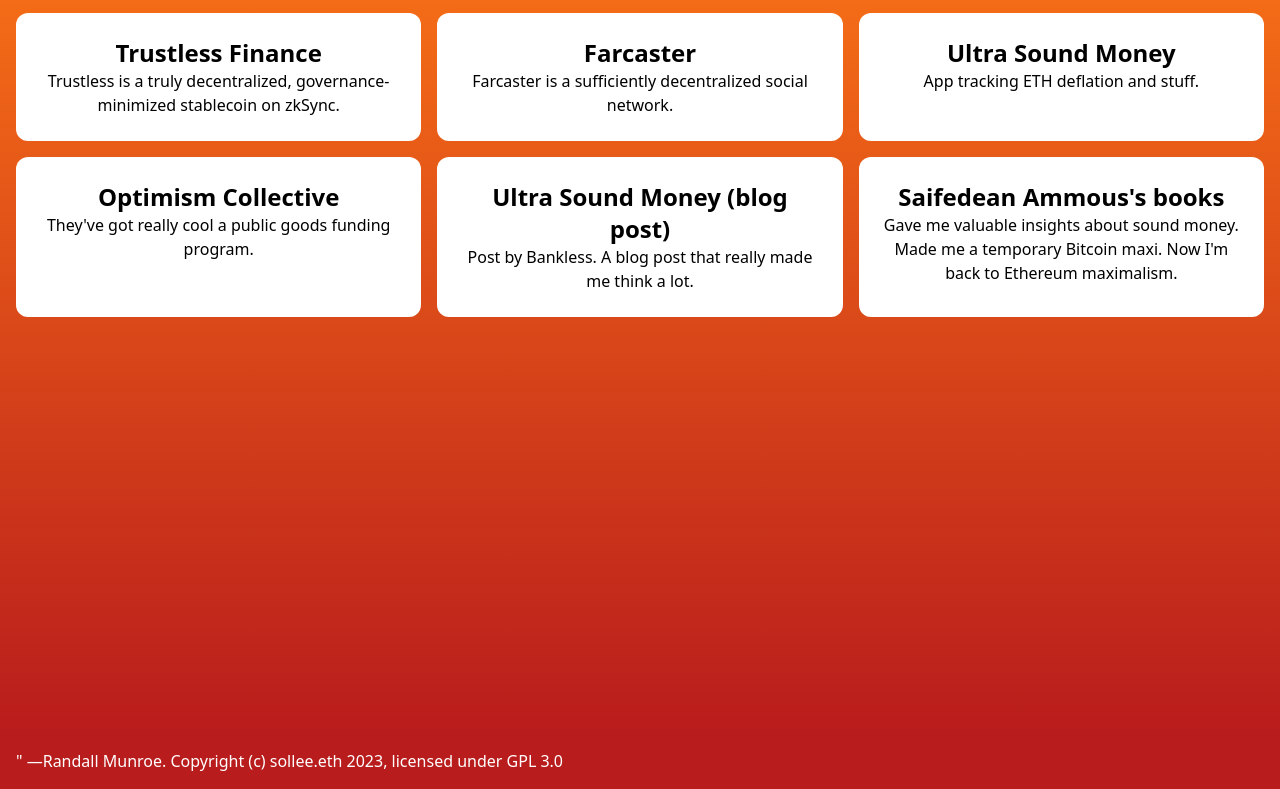
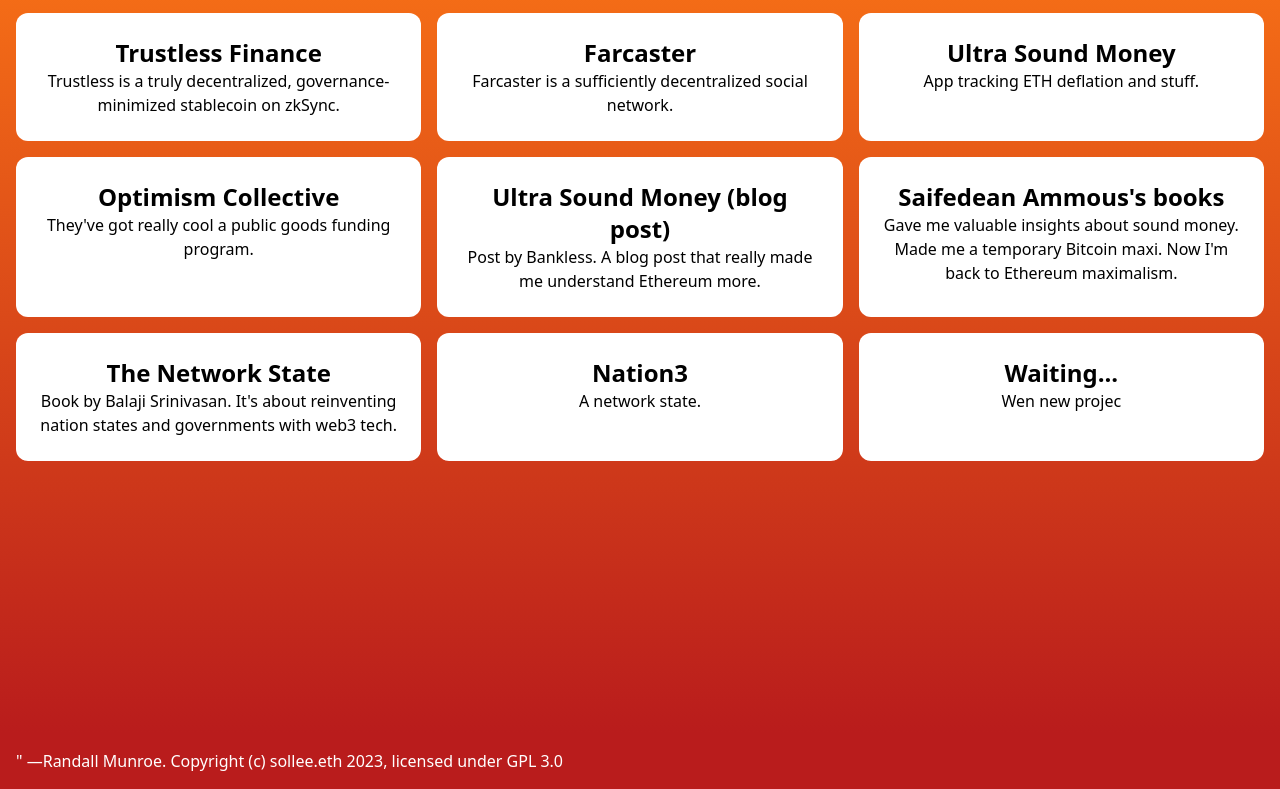
Before and after one commit to solleedev/sollee-eth-site, an Astro site: page / in a window 1280 px wide. Shown: the part 1827-2616 px from the top of the page. Built offline with nearby package versions, Linux system fonts and the light colour scheme; Astro itself is replaced by a stand-in of ours.

Commit message:
netwok states, nation3

```diff
--- a/src/pages/index.astro
+++ b/src/pages/index.astro
@@ -93,11 +93,23 @@
           </CardOnOrange>
           <CardOnOrange href="https://newsletter.banklesshq.com/p/ultra-sound-money-">
             <h2 class="text-2xl font-bold">Ultra Sound Money (blog post)</h2>
-            <p>Post by Bankless. A blog post that really made me think a lot.</p>
+            <p>Post by Bankless. A blog post that really made me understand Ethereum more.</p>
           </CardOnOrange>
           <CardOnOrange href="https://saifedean.com/">
             <h2 class="text-2xl font-bold">Saifedean Ammous's books</h2>
             <p>Gave me valuable insights about sound money. Made me a temporary Bitcoin maxi. Now I'm back to Ethereum maximalism.</p>
+          </CardOnOrange>
+          <CardOnOrange href="https://thenetworkstate.com/">
+            <h2 class="text-2xl font-bold">The Network State</h2>
+            <p>Book by Balaji Srinivasan. It's about reinventing nation states and governments with web3 tech.</p>
+          </CardOnOrange>
+          <CardOnOrange href="https://nation3.org/">
+            <h2 class="text-2xl font-bold">Nation3</h2>
+            <p>A network state.</p>
+          </CardOnOrange>
+          <CardOnOrange href="">
+            <h2 class="text-2xl font-bold">Waiting...</h2>
+            <p>Wen new projec</p>
           </CardOnOrange>
         </ul>
       </div>
```
